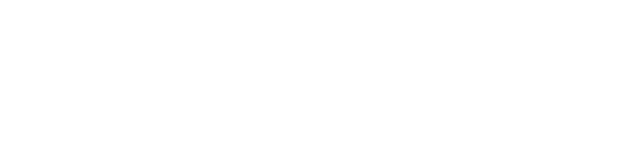
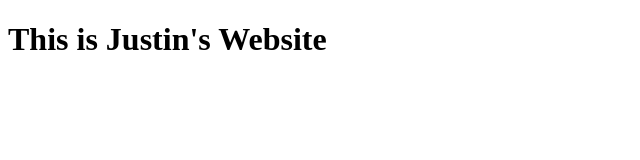
Before and after one commit to JustinFrancis-13/venom, a plain HTML site: page index.html in a window 1280 px wide. Shown: the whole page, without its empty margins (0-640 px from the left). Drawn offline with Linux system fonts and the light colour scheme.

Commit message:
justin's

```diff
--- a/index.html
+++ b/index.html
@@ -6,6 +6,6 @@
     <title>Document</title>
 </head>
 <body>
-
+    <h1>This is Justin's Website</h1>
 </body>
 </html>
```
